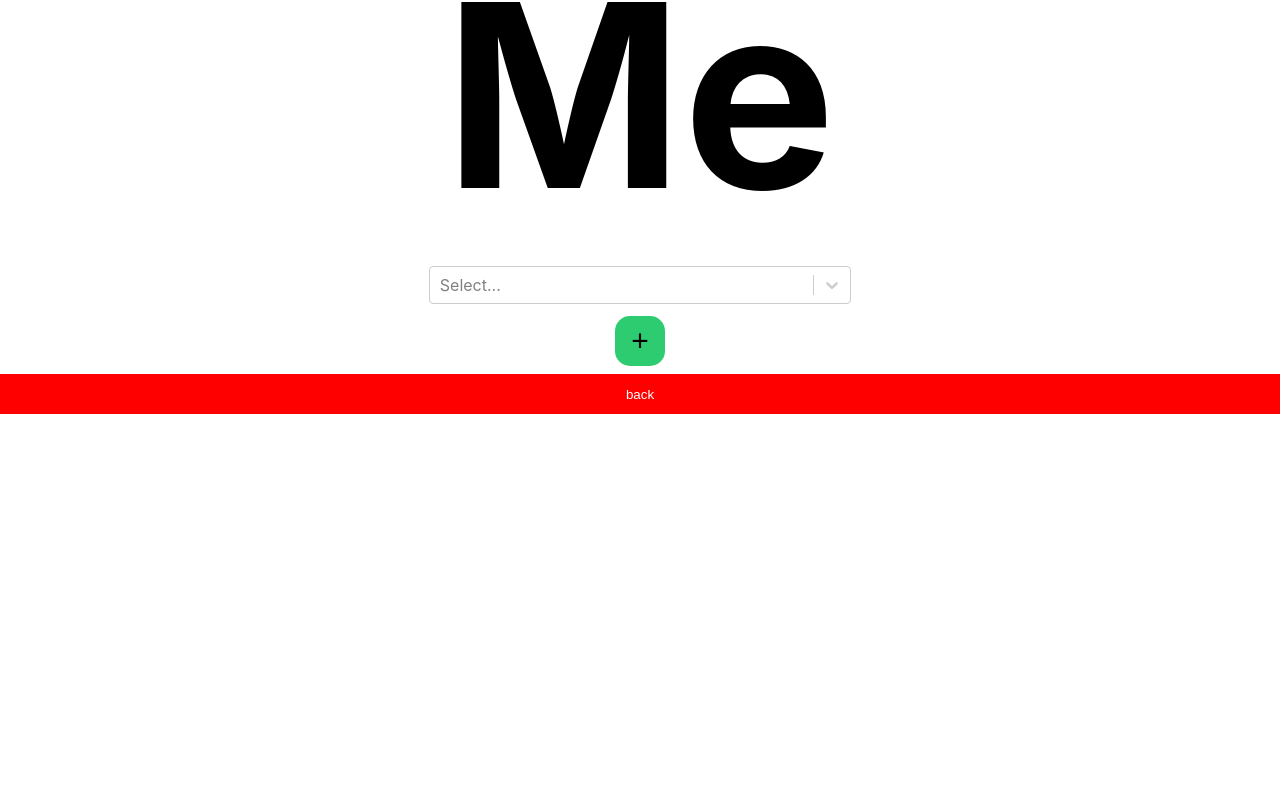
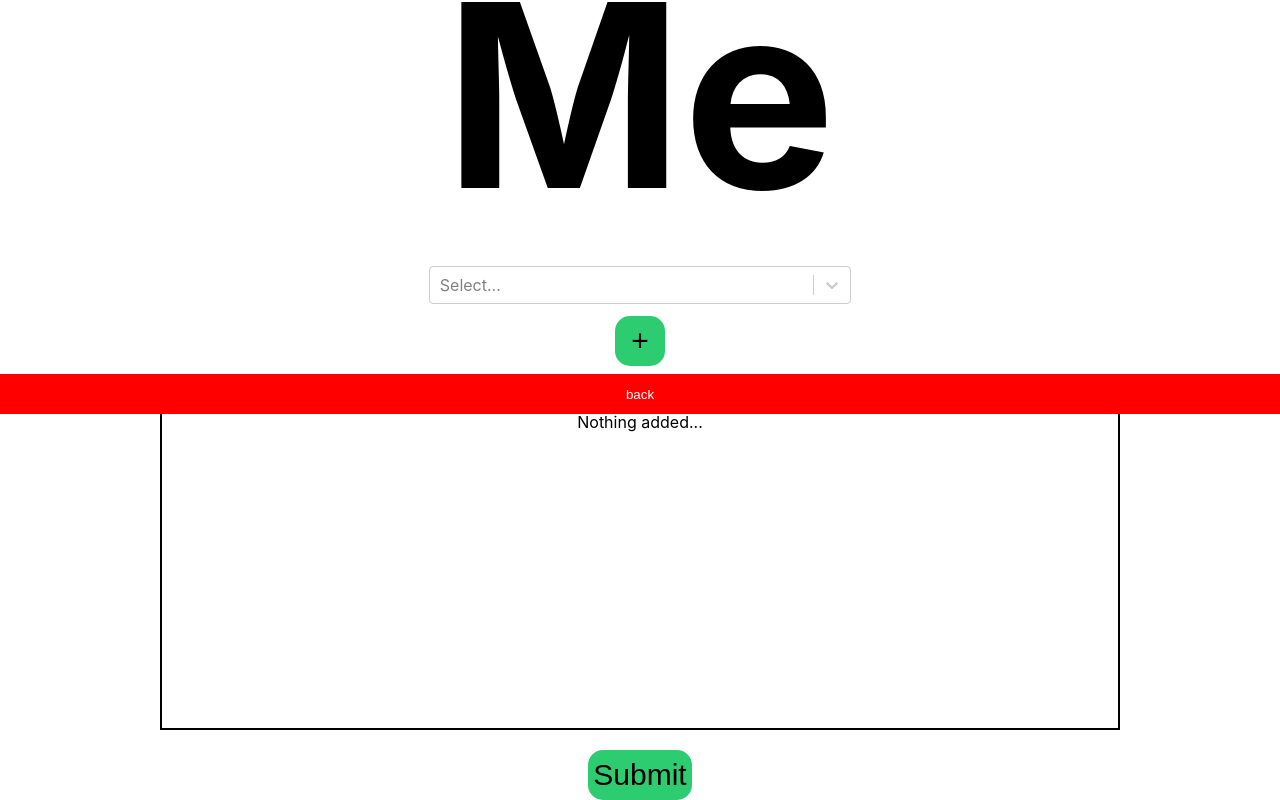
Before and after one commit to omegacoo/Recipe_me, a React (Create React App) app: page /ingredients in a window 1280 px wide. Shown: the part 386-1186 px from the top of the page. Before the commit the page ends 800 px from the top, so only its background shows below. Built offline with nearby package versions, Linux system fonts and the light colour scheme.

Commit message:
wireframe and very basic functionality complete for ingredients page

```diff
--- a/src/components/App/App.js
+++ b/src/components/App/App.js
@@ -35,6 +35,66 @@ export default class App extends React.Component {
             {
                 name: 'bread',
                 id: '5'
+            },
+            {
+                name: 'tomato',
+                id: '6'
+            },
+            {
+                name: 'radish',
+                id: '7'
+            },
+            {
+                name: 'ham',
+                id: '8'
+            },
+            {
+                name: 'parsley',
+                id: '9'
+            },
+            {
+                name: 'bread',
+                id: '10'
+            },
+            {
+                name: 'tomato',
+                id: '11'
+            },
+            {
+                name: 'radish',
+                id: '12'
+            },
+            {
+                name: 'ham',
+                id: '13'
+            },
+            {
+                name: 'parsley',
+                id: '14'
+            },
+            {
+                name: 'bread',
+                id: '15'
+            },
+            {
+                name: 'tomato',
+                id: '16'
+            },
+            {
+                name: 'radish',
+                id: '17'
+            },
+            {
+                name: 'ham',
+                id: '18'
+            },
+            {
+                name: 'parsley',
+                id: '19'
+            },
+            {
+                name: 'bread',
+                id: '20'
             },
         ],
         userIngredients: [],
--- a/src/components/Ingredients/Ingredients.css
+++ b/src/components/Ingredients/Ingredients.css
@@ -1,3 +1,7 @@
+.ingredients {
+    text-align: center;
+}
+
 .newIngredient {
     height: 30px;
     margin-left: auto;
@@ -9,10 +13,30 @@
     width: 50px;
     height: 50px;
     font-size: 30px;
+    margin-top: 20px;
+    margin-bottom: 5px;
+    border-radius: 15px;
+    background-color: #2ecc71;
+    border-style: none;
+}
+
+.ingredientsToAdd {
+    border: 2px solid black;
+    width: 75vw;
+    height: 40vh;
+    margin-top: 2vh;
     margin-left: auto;
     margin-right: auto;
+    list-style: none;
+    overflow: scroll;
+}
+
+.submitIngredients {
+    height: 50px;
+    font-size: 30px;
     margin-top: 20px;
     border-radius: 15px;
     background-color: #2ecc71;
     border-style: none;
+    padding: 5px;
 }
--- a/src/components/Ingredients/Ingredients.js
+++ b/src/components/Ingredients/Ingredients.js
@@ -40,9 +40,23 @@ export default class Ingredients extends React.Component {
         return true
     };
 
+    renderList = () => {
+        let displayList;
+        if(this.state.newIngredients.length !== 0){
+            displayList = this.state.newIngredients.map(i =>
+                <li id={i.id}>
+                    {i.name}
+                </li>
+            )
+        } else {
+            displayList = ['Nothing added...'];
+        };
+        return displayList
+    };
+
     render(){
         return(
-            <>
+            <div className='ingredients'>
                 <Select
                     className='newIngredient'
                     id={this.state.currentIngredient}
@@ -56,7 +70,14 @@ export default class Ingredients extends React.Component {
                 >
                     +
                 </button>
-            </>
+                <h3>To add:</h3>
+                <ul className='ingredientsToAdd'>
+                    {this.renderList()}
+                </ul>
+                <button className='submitIngredients'>
+                    Submit
+                </button>
+            </div>
         );
     };
 };
```
